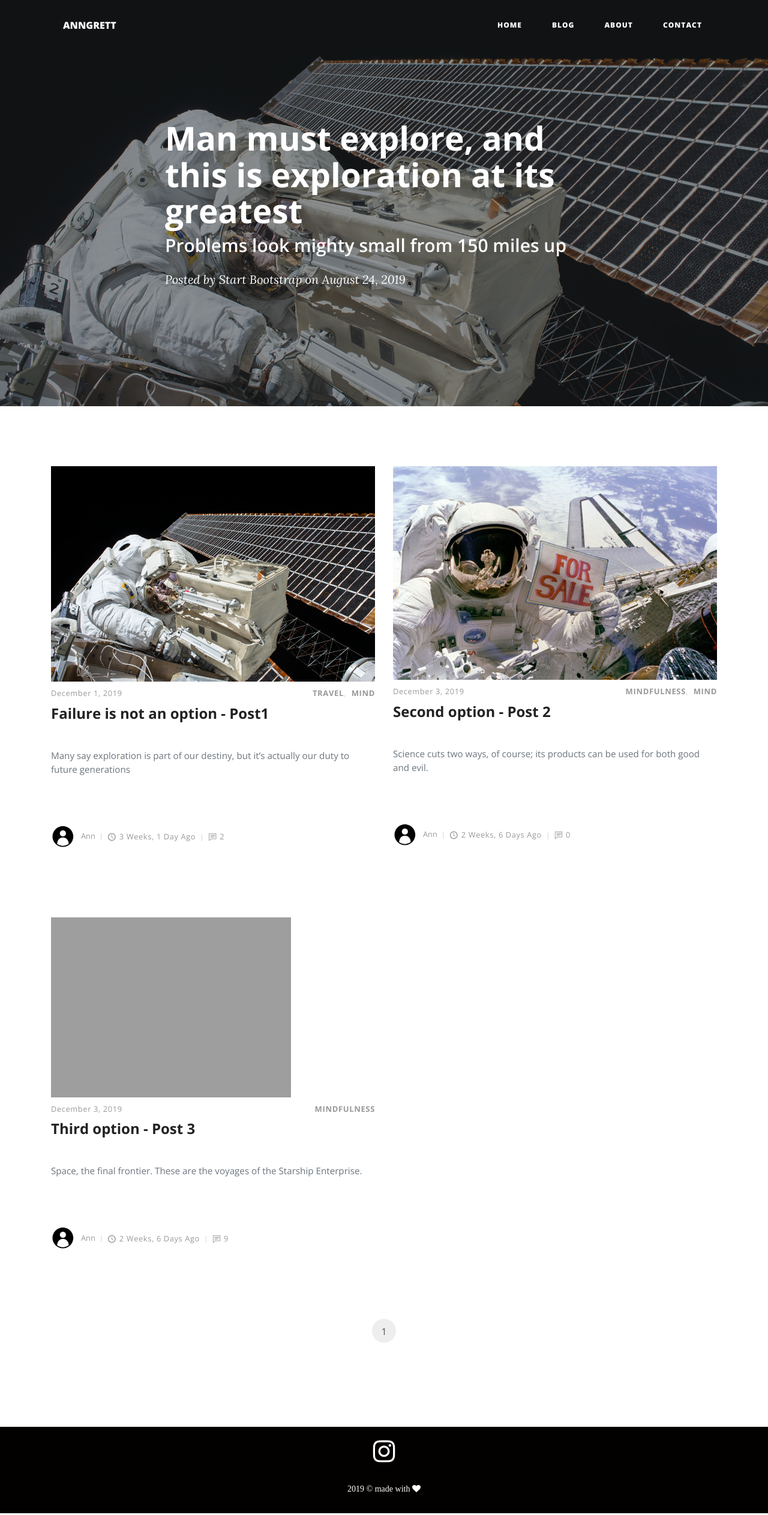
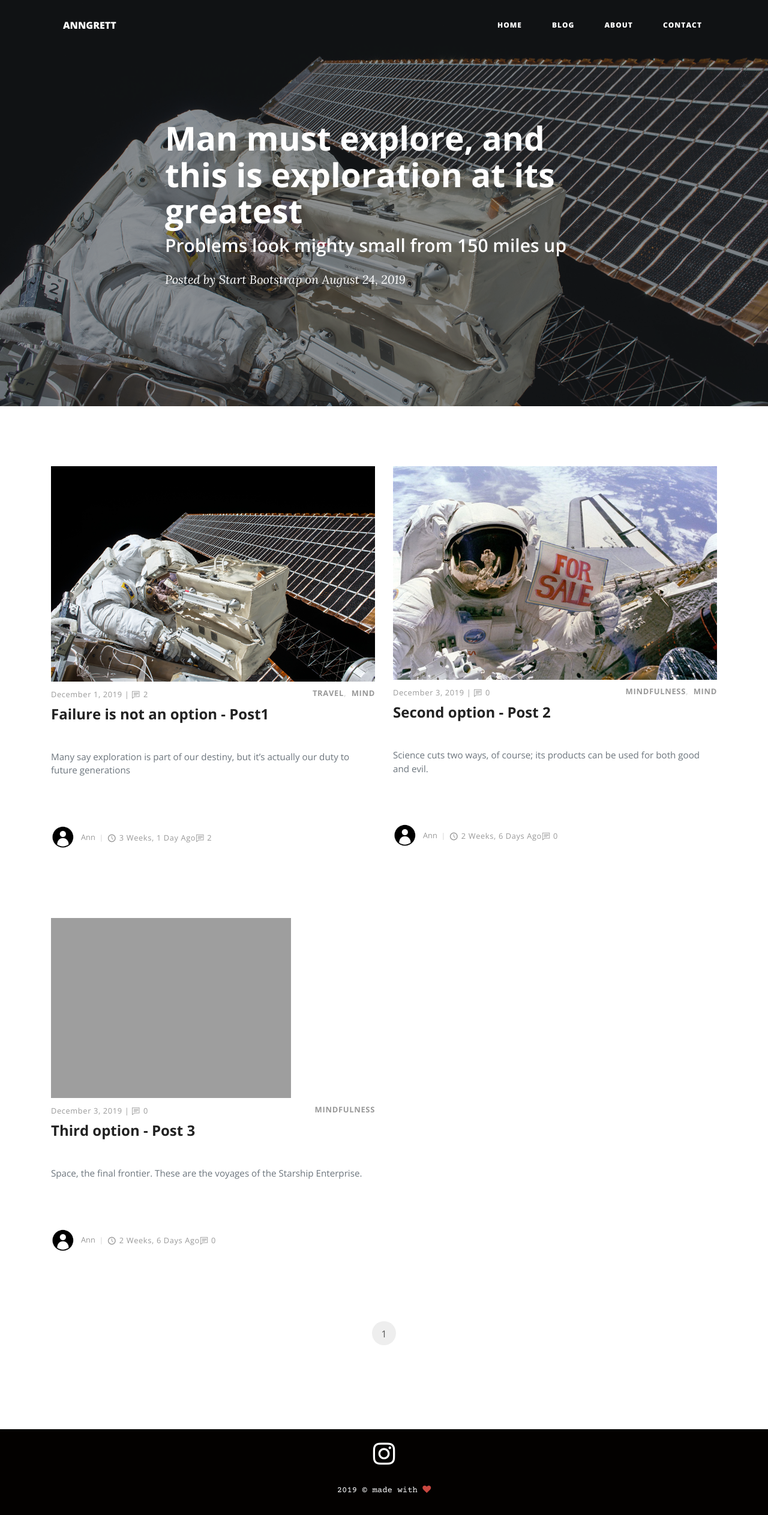
Before and after one commit to case112/blog-ann, a Django app: page /blog/ in a window 1280 px wide. Shown: the whole page at 60% size. Run offline with Django 3.2, Linux system fonts and the light colour scheme; data comes from the database, SQL or seed files in the repository; both versions use the stored data as it was after the commit; parts of the project's set-up code (start-up, migrations or seed data) failed here and were passed over; some libraries are stand-ins or nearby versions; some web fonts are replaced; grey boxes are pictures that could not be loaded.

Commit message:
Small style and view changes

```diff
--- a/src/static_in_env/css/custom.css
+++ b/src/static_in_env/css/custom.css
@@ -38,27 +38,26 @@
 
 
 /* FOOTER */
-@font-face {
-	font-family:"footerFont";
-	src:
-	url("/static/fonts/Sansation_Bold.eot?") format("eot"),
-	url("/static/fonts/Sansation_Bold.woff") format("woff"),
-	url("/static/fonts/Sansation_Bold.ttf") format("truetype"),
-	url("/static/fonts/Sansation_Bold.svg#SansationBold") format("svg");
-	font-weight:600;
-}
 
 
 .site-footer {
 	padding-top: 20px;
 	padding-bottom: 30px;
     background-color: #030100;
-    font-family: footerFont;
+    font-family: 'Courier Prime', monospace;
+}
+
+.footer-text {
+	font-size: 14px;
+    margin-bottom: 0;
+    text-align: center;
     color: white;
+}
 
-
-}
 
 .spacer {
 	height: 40px;
 }
+ .redd {
+ 	color: #c94740;
+ }
--- a/src/static_in_env/css/style.default.css
+++ b/src/static_in_env/css/style.default.css
@@ -894,7 +894,6 @@
 }
 
 .post .title::after,
-.post .date::after,
 .post .comments::after,
 .post .views::after {
   content: '|';
--- a/src/templates/blog.html
+++ b/src/templates/blog.html
@@ -34,7 +34,7 @@
             <div class="post-thumbnail"><a href="{{ post.get_absolute_url }}"><img src="{{ post.thumbnail.url }}" alt="..." class="img-fluid"></a></div>
             <div class="post-details">
               <div class="post-meta d-flex justify-content-between">
-                <div class="date meta-last">{{ post.created_on|date:"F j, Y" }}</div>
+                <div class="date meta-last">{{ post.created_on|date:"F j, Y" }} | <i class="icon-comment"></i>{{ post.get_comments.count }}</div>
                 <div class="category">
                 {% for cat in post.categories.all %}
                 <a href="#">{{ cat }}</a>
@@ -47,7 +47,7 @@
                   <div class="avatar"><img src="{{ post.author.profile_picture.url }}" alt="..." class="img-fluid"></div>
                   <div class="title"><span>{{ post.author.user.username }}</span></div></a>
                 <div class="date"><i class="icon-clock"></i>{{ post.created_on|timesince }} ago</div>
-                <div class="comments meta-last"><i class="icon-comment"></i>{{ post.comment_count }}</div>
+                <div class="comments meta-last"><i class="icon-comment"></i>{{ post.get_comments.count }}</div>
               </footer>
             </div>
           </div>
--- a/src/templates/footer.html
+++ b/src/templates/footer.html
@@ -14,6 +14,6 @@
               </a>
             </li>
           </ul>
-          <p class="copyright ">{% now "Y" %} &copy; made with <i class="fa fa-heart heart"></i></p>
+          <p class="footer-text ">{% now "Y" %} &copy; made with <i class="fa fa-heart heart redd"></i></p>
         </div>
   </footer>
--- a/src/templates/head.html
+++ b/src/templates/head.html
@@ -26,4 +26,6 @@
     <link rel="icon" type="image/png" sizes="16x16" href="{% static 'img/favicon/favicon-16x16.png' %}">
     <link rel="manifest" href="{% static 'img/favicon/site.webmanifest' %}">
 
+    <link href="https://fonts.googleapis.com/css?family=Courier+Prime|Open+Sans|Roboto&display=swap" rel="stylesheet">
+
 </head>
--- a/src/templates/header.html
+++ b/src/templates/header.html
@@ -14,13 +14,13 @@
             <a class="nav-link" href="/">Home</a>
           </li>
           <li class="nav-item">
-            <a class="nav-link" href="/blog">Blog</a>
+            <a class="nav-link" href="/blog/">Blog</a>
           </li>
           <li class="nav-item">
-            <a class="nav-link" href="/about">About</a>
+            <a class="nav-link" href="/about/">About</a>
           </li>
           <li class="nav-item">
-            <a class="nav-link" href="/contact">Contact</a>
+            <a class="nav-link" href="/contact/">Contact</a>
           </li>
         </ul>
       </div>
--- a/src/templates/post.html
+++ b/src/templates/post.html
@@ -124,8 +124,4 @@
 
 
 
-
-<hr>
-
-
 {% endblock content %}
```
Also changed, not shown: src/templates/index.html (+4 -4 lines), src/db.sqlite3.
